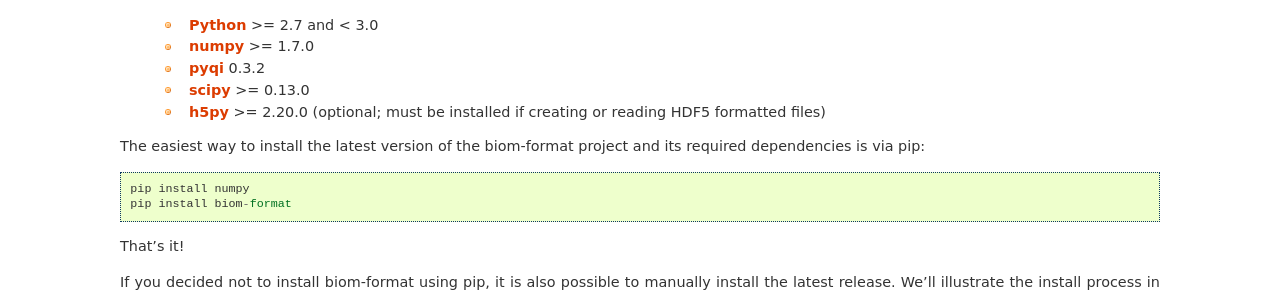
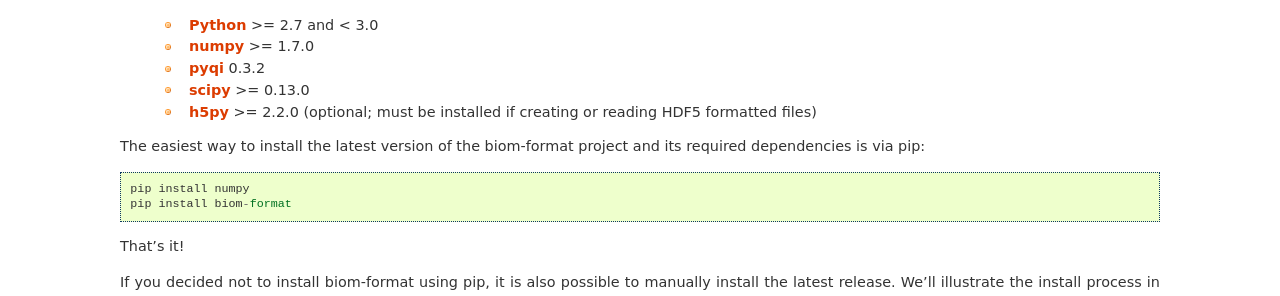
Before and after one commit to biocore/biom-format, a Sphinx documentation site: the page built from doc/index.rst, in a window 1280 px wide and 900 px high, scrolled down 1229 px. Shown: the part 156-452 px from the top of the window. Built offline with Sphinx 7.4.7, drawn with Linux system fonts in a browser that asks for light colours; formulas are drawn with MathJax 3; pages that are not in the unit, such as notebooks, are missing from menus.

Commit message:
DOC: Use correct version of h5py 2.20.0 -> 2.2.0

```diff
--- a/doc/index.rst
+++ b/doc/index.rst
@@ -53,7 +53,7 @@ The biom-format project has the following dependencies:
 	* `numpy <http://www.numpy.org/>`_ >= 1.7.0
 	* `pyqi <http://pyqi.readthedocs.org>`_ 0.3.2
 	* `scipy <http://www.scipy.org/>`_ >= 0.13.0
-	* `h5py <http://www.h5py.org/>`_ >= 2.20.0 (optional; must be installed if creating or reading HDF5 formatted files)
+	* `h5py <http://www.h5py.org/>`_ >= 2.2.0 (optional; must be installed if creating or reading HDF5 formatted files)
 
 The easiest way to install the latest version of the biom-format project and its required dependencies is via pip::
 
```
